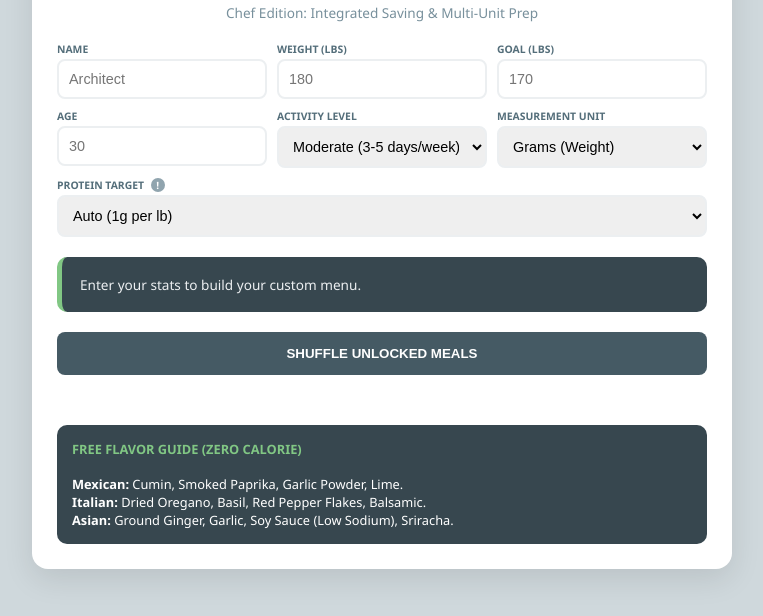
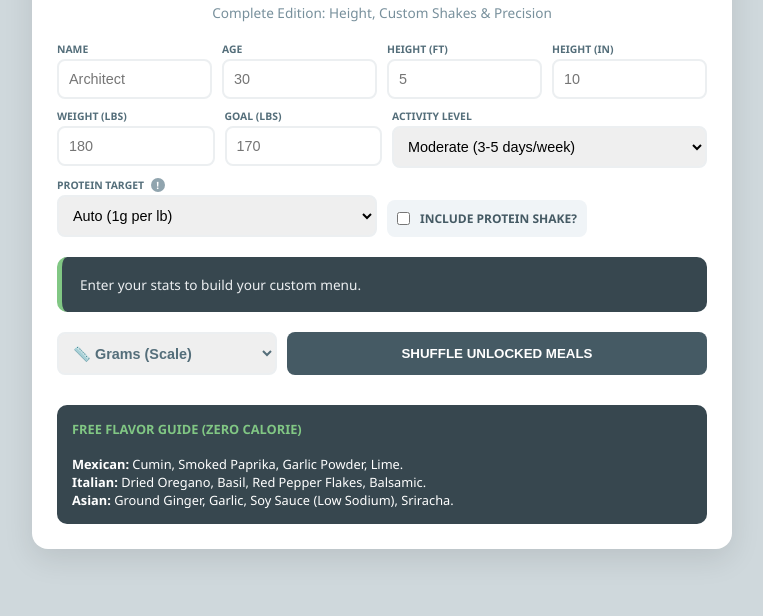
Before and after one commit to lanthornjh/physique-app, a plain HTML site: page index.html in a window 1280 px wide. Shown: the part 146-762 px from the top of the page, without its empty margins (258-1021 px from the left). Drawn offline with Linux system fonts and the light colour scheme.

Commit message:
Physique app 0.12

```diff
--- a/index.html
+++ b/index.html
@@ -3,7 +3,7 @@
 <head>
     <meta charset="UTF-8">
     <meta name="viewport" content="width=device-width, initial-scale=1.0">
-    <title>Physique Architect | Chef Edition</title>
+    <title>Physique Architect | Complete Edition</title>
     <style>
         :root { --primary: #455a64; --accent: #81c784; --bg: #cfd8dc; --text: #263238; }
         body { font-family: 'Segoe UI', system-ui, sans-serif; background: var(--bg); display: flex; justify-content: center; padding: 15px; color: var(--text); }
@@ -19,9 +19,14 @@
 
         /* Input Styling */
         .input-row { display: flex; gap: 10px; margin-bottom: 10px; flex-wrap: wrap; }
-        .input-group { flex: 1; min-width: 120px; }
+        .input-group { flex: 1; min-width: 100px; }
         label { display: block; font-size: 0.65rem; font-weight: 800; color: #546e7a; text-transform: uppercase; margin-bottom: 3px; }
         input, select { width: 100%; padding: 10px; border: 2px solid #eceff1; border-radius: 8px; font-size: 0.9rem; box-sizing: border-box; }
+
+        /* Checkbox Styling */
+        .checkbox-group { display: flex; align-items: center; gap: 10px; background: #f0f4f7; padding: 10px; border-radius: 8px; margin-top: 5px; }
+        .checkbox-group input { width: auto; margin: 0; cursor: pointer; }
+        .checkbox-group label { margin: 0; cursor: pointer; font-size: 0.75rem; color: var(--primary); }
 
         /* The Exclamation Point Link */
         .info-link {
@@ -35,12 +40,17 @@
         .status-box { background: #37474f; color: #eceff1; padding: 18px; border-radius: 10px; margin: 20px 0; border-left: 5px solid var(--accent); display: grid; grid-template-columns: 1fr 1fr; gap: 10px; font-size: 0.85rem; }
         .macro-val { font-weight: 800; color: var(--accent); }
 
-        .btn-main { width: 100%; background: var(--primary); color: white; padding: 14px; border: none; border-radius: 8px; font-weight: 700; cursor: pointer; margin-bottom: 20px; text-transform: uppercase; transition: 0.2s; }
+        /* Action Toolbar (Shuffle + Unit) */
+        .action-toolbar { display: flex; gap: 10px; margin-bottom: 20px; align-items: stretch; }
+        .unit-select { flex: 1; border: 2px solid #eceff1; border-radius: 8px; font-weight: 700; color: #546e7a; cursor: pointer; }
+        .btn-main { flex: 2; background: var(--primary); color: white; padding: 14px; border: none; border-radius: 8px; font-weight: 700; cursor: pointer; text-transform: uppercase; transition: 0.2s; }
 
         /* Meal Cards */
         .cat-label { margin-top: 20px; font-weight: 800; color: var(--primary); text-transform: uppercase; font-size: 0.8rem; }
         .meal-card { background: #f8f9fa; border: 1px solid #e0e0e0; border-radius: 12px; padding: 18px; margin-top: 10px; }
         .meal-card.locked { border: 2px solid var(--accent); background: #f1f8f1; }
+        .meal-card.supplement { background: #e8f5e9; border: 1px dashed var(--accent); }
+
         .meal-title { font-weight: 800; font-size: 1.05rem; color: #37474f; border-bottom: 2px solid #eceff1; padding-bottom: 5px; margin-bottom: 10px; display: flex; justify-content: space-between; }
 
         .ing-box { font-size: 0.9rem; margin-bottom: 4px; }
@@ -54,7 +64,7 @@
         .flavor-guide { background: #37474f; color: white; padding: 15px; border-radius: 10px; margin-top: 30px; font-size: 0.8rem; }
         .flavor-guide h4 { margin-top: 0; color: var(--accent); text-transform: uppercase; }
 
-        @media print { .export-tools, .btn-main, .controls, .input-row, select, .info-link { display: none !important; } .card { box-shadow: none; border: none; width: 100%; } }
+        @media print { .export-tools, .action-toolbar, .controls, .input-row, select, .info-link, .checkbox-group { display: none !important; } .card { box-shadow: none; border: none; width: 100%; } }
     </style>
 </head>
 <body>
@@ -67,17 +77,19 @@
     </div>
 
     <h2>Physique Architect</h2>
-    <div class="subtitle">Chef Edition: Integrated Saving & Multi-Unit Prep</div>
+    <div class="subtitle">Complete Edition: Height, Custom Shakes & Precision</div>
 
     <div class="input-row">
         <div class="input-group"><label>Name</label><input type="text" id="userName" placeholder="Architect" oninput="updateAll()"></div>
-        <div class="input-group"><label>Weight (lbs)</label><input type="number" id="weight" placeholder="180" oninput="updateAll()"></div>
-        <div class="input-group"><label>Goal (lbs)</label><input type="number" id="goal" placeholder="170" oninput="updateAll()"></div>
+        <div class="input-group"><label>Age</label><input type="number" id="age" placeholder="30" oninput="updateAll()"></div>
+        <div class="input-group"><label>Height (Ft)</label><input type="number" id="ft" placeholder="5" oninput="updateAll()"></div>
+        <div class="input-group"><label>Height (In)</label><input type="number" id="in" placeholder="10" oninput="updateAll()"></div>
     </div>
 
     <div class="input-row">
-        <div class="input-group"><label>Age</label><input type="number" id="age" placeholder="30" oninput="updateAll()"></div>
-        <div class="input-group">
+        <div class="input-group"><label>Weight (lbs)</label><input type="number" id="weight" placeholder="180" oninput="updateAll()"></div>
+        <div class="input-group"><label>Goal (lbs)</label><input type="number" id="goal" placeholder="170" oninput="updateAll()"></div>
+        <div class="input-group" style="flex:2">
             <label>Activity Level</label>
             <select id="activity" onchange="updateAll()">
                 <option value="1.2">Baseline (0 days/week)</option>
@@ -87,17 +99,10 @@
                 <option value="1.9">Elite (2x daily)</option>
             </select>
         </div>
-        <div class="input-group">
-            <label>Measurement Unit</label>
-            <select id="unitMode" onchange="updateAll()">
-                <option value="grams">Grams (Weight)</option>
-                <option value="cups">Cups / Pieces (Volume)</option>
-            </select>
-        </div>
     </div>
 
     <div class="input-row">
-        <div class="input-group">
+        <div class="input-group" style="flex: 1;">
             <label>
                 Protein Target
                 <a href="https://www.healthline.com/nutrition/how-much-protein-per-day" target="_blank" class="info-link" title="Read about protein importance">!</a>
@@ -108,14 +113,31 @@
             </select>
         </div>
         <div class="input-group" id="customPContainer" style="display:none;">
-            <label>Custom Amount (g)</label>
+            <label>Custom Total (g)</label>
             <input type="number" id="customP" placeholder="e.g. 200" oninput="updateAll()">
         </div>
+        <div class="input-group" style="display: flex; align-items: flex-end;">
+             <div class="checkbox-group">
+                 <input type="checkbox" id="addShake" onchange="updateAll()">
+                 <label for="addShake">Include Protein Shake?</label>
+             </div>
+        </div>
+    </div>
+
+    <div class="input-row" id="shakeMacroContainer" style="display:none; background: #e8f5e9; padding: 10px; border-radius: 8px; margin-bottom: 15px;">
+        <div class="input-group"><label>Shake Protein (g)</label><input type="number" id="shakeP" value="25" oninput="updateAll()"></div>
+        <div class="input-group"><label>Shake Calories</label><input type="number" id="shakeCal" value="120" oninput="updateAll()"></div>
     </div>
 
     <div id="statusReport" class="status-box">Enter your stats to build your custom menu.</div>
 
-    <button class="btn-main" onclick="randomizeAll()">Shuffle Unlocked Meals</button>
+    <div class="action-toolbar">
+        <select id="unitMode" class="unit-select" onchange="updateAll()">
+            <option value="grams">📏 Grams (Scale)</option>
+            <option value="cups">🥤 Cups (Volume)</option>
+        </select>
+        <button class="btn-main" onclick="randomizeAll()">Shuffle Unlocked Meals</button>
+    </div>
 
     <div id="menuContainer"></div>
 
@@ -151,44 +173,69 @@ let state = { b: [0, 1], l: [0, 1], d: [0, 1, 2], locks: { b: [false, false], l:
 function updateAll() {
     const w = parseFloat(document.getElementById('weight').value) || 0;
     const g = parseFloat(document.getElementById('goal').value) || 0;
-    const a = parseFloat(document.getElementById('age').value) || 0;
+    const age = parseFloat(document.getElementById('age').value) || 30;
+    const ft = parseFloat(document.getElementById('ft').value) || 0;
+    const inch = parseFloat(document.getElementById('in').value) || 0;
     const act = parseFloat(document.getElementById('activity').value);
     const unit = document.getElementById('unitMode').value;
     const pMode = document.getElementById('pMode').value;
+    const hasShake = document.getElementById('addShake').checked;
 
-    // Toggle Custom Protein Input Visibility
     document.getElementById('customPContainer').style.display = (pMode === 'custom') ? 'block' : 'none';
+    document.getElementById('shakeMacroContainer').style.display = hasShake ? 'flex' : 'none';
 
     if (w > 0) {
-        const bmr = (10 * (w / 2.205)) + (6.25 * 177) - (5 * a) + 5;
+        const heightCm = (ft * 30.48) + (inch * 2.54) || 178;
+        const bmr = (10 * (w / 2.205)) + (6.25 * heightCm) - (5 * age) + 5;
         const tdee = Math.round(bmr * act);
-        let target = tdee;
-        if (g > 0 && g < w) target -= 500;
-        else if (g > w) target += 300;
 
-        // Protein Calculation Logic
-        let p;
-        if (pMode === 'custom') {
-            p = parseFloat(document.getElementById('customP').value) || w;
-        } else {
-            p = g || w; // Default Auto is 1g per lb of goal weight (or current if no goal)
+        let targetCal = tdee;
+        if (g > 0 && g < w) targetCal -= 500;
+        else if (g > w) targetCal += 300;
+
+        let totalP = (pMode === 'custom') ? (parseFloat(document.getElementById('customP').value) || w) : (g || w);
+
+        let foodP = totalP;
+        let foodCal = targetCal;
+        let sP = 0, sCal = 0;
+
+        if (hasShake) {
+            sP = parseFloat(document.getElementById('shakeP').value) || 0;
+            sCal = parseFloat(document.getElementById('shakeCal').value) || 0;
+            foodP -= sP;
+            foodCal -= sCal;
         }
 
-        const f = (target * 0.25) / 9;
-        const c = (target - (p * 4) - (f * 9)) / 4;
+        const fat = (targetCal * 0.25) / 9;
+        const totalC = (targetCal - (totalP * 4) - (fat * 9)) / 4;
+
+        // Subtract approximate carb value of shake (standard isolate is ~2g)
+        let foodC = hasShake ? totalC - 2 : totalC;
 
         document.getElementById('statusReport').innerHTML = `
-            <div>CALORIES: <span class="macro-val">${target}</span></div>
-            <div>PROTEIN: <span class="macro-val">${Math.round(p)}g</span></div>
-            <div>CARBS: <span class="macro-val">${Math.round(c)}g</span></div>
-            <div>FAT: <span class="macro-val">${Math.round(f)}g</span></div>
+            <div>CALORIES: <span class="macro-val">${targetCal}</span></div>
+            <div>PROTEIN: <span class="macro-val">${Math.round(totalP)}g</span></div>
+            <div>CARBS: <span class="macro-val">${Math.round(totalC)}g</span></div>
+            <div>FAT: <span class="macro-val">${Math.round(fat)}g</span></div>
         `;
-        renderGrid(p/4, c/4, unit);
+        renderGrid(foodP/4, foodC/4, unit, hasShake, sP, sCal);
     }
 }
 
-function renderGrid(p, c, unit) {
+function renderGrid(p, c, unit, hasShake, sP, sCal) {
     let html = '';
+
+    if (hasShake) {
+        html += `
+            <div class="cat-label">Daily Supplement</div>
+            <div class="meal-card supplement">
+                <div class="meal-title"><span>Protein Shake</span><span>✅</span></div>
+                <div class="ing-box"><b>Logged:</b> ${sP}g Protein | ${sCal} Calories</div>
+                <div class="prep-box" style="font-size:0.75rem">Food portions below have been reduced to accommodate these supplement macros.</div>
+            </div>
+        `;
+    }
+
     const sections = [
         {id:'b', label:'Breakfast Options', key:'breakfast', list:state.b},
         {id:'l', label:'Lunch Options', key:'lunch', list:state.l},
@@ -200,16 +247,12 @@ function renderGrid(p, c, unit) {
         sec.list.forEach((dbIdx, i) => {
             const meal = db[sec.key][dbIdx];
             const locked = state.locks[sec.id][i];
-
             let pDisp = unit === 'grams' ? `${Math.round(p/meal.pD)}g` : convertToCups(p, meal.p);
             let cDisp = unit === 'grams' ? `${Math.round(c/meal.cD)}g` : convertToCups(c, meal.c);
 
             html += `
                 <div class="meal-card ${locked ? 'locked' : ''}">
-                    <div class="meal-title">
-                        <span>${meal.name}</span>
-                        <span>${locked ? '🔒' : ''}</span>
-                    </div>
+                    <div class="meal-title"><span>${meal.name}</span><span>${locked ? '🔒' : ''}</span></div>
                     <div class="ing-box"><b>Protein:</b> <span class="qty">${pDisp}</span> ${meal.p}</div>
                     <div class="ing-box"><b>Carb:</b> <span class="qty">${cDisp}</span> ${meal.c}</div>
                     <div class="ing-box"><b>Veggie:</b> <span class="qty">1.5 Cups</span> ${meal.v}</div>
@@ -218,15 +261,14 @@ function renderGrid(p, c, unit) {
                         <button class="btn-c" onclick="swapSlot('${sec.id}', ${i})">↻ Swap</button>
                         <button class="btn-c ${locked ? 'l-active' : ''}" onclick="toggleLock('${sec.id}', ${i})">${locked ? 'Unlock' : 'Save'}</button>
                     </div>
-                </div>
-            `;
+                </div>`;
         });
     });
     document.getElementById('menuContainer').innerHTML = html;
 }
 
 function convertToCups(grams, type) {
-    if (type.includes("Eggs")) return `${Math.round(grams/6)} Large`;
+    if (type.includes("Eggs")) return `${Math.max(1, Math.round(grams/6))} Large`;
     if (type.includes("Rice")) return `${(grams/28/5.5).toFixed(1)} Cups`;
     if (type.includes("Oats")) return `${(grams/0.4/80).toFixed(1)} Cups`;
     if (type.includes("Chicken") || type.includes("Beef") || type.includes("Steak") || type.includes("Turkey")) return `${(grams/0.31/140).toFixed(1)} Cups (Cooked)`;
```
